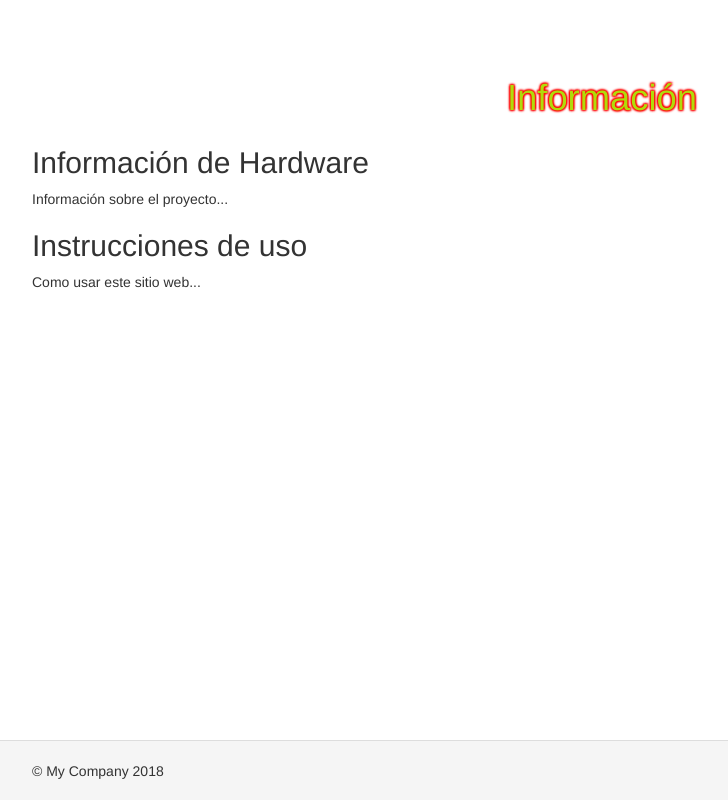
After one commit to raupulus/raspberry_web, a Yii app: template views/site/informacion.php in a window 1280 px wide. The commit adds this page. Shown: the whole page, without its empty margins (38-766 px from the left). Run offline with PHP 8.4 and a stand-in for Yii, Linux system fonts and the light colour scheme; the template is opened without the code that fills it, so the values that code supplies are empty; some libraries are stand-ins or nearby versions.

Commit message:
Sección para información sobre el proyecto e instrucciones planteadas

```diff
--- a/themes/rpihacker/layouts/main.php
+++ b/themes/rpihacker/layouts/main.php
@@ -64,6 +64,7 @@ AppAsset::register($this);
                         ['label' => 'Inicio', 'url' => ['site/index']],
                         ['label' => 'GPIO', 'url' => ['site/gpio']],
                         ['label' => 'Monitorización', 'url' => ['site/monitorizar']],
+                        ['label' => 'Información', 'url' => ['site/informacion']],
                         ['label' => 'About', 'url' => ['site/about']],
                         ['label' => 'Contacto', 'url' => ['site/contact']],
                         Yii::$app->user->isGuest ? (
--- /dev/null
+++ b/views/site/informacion.php
@@ -0,0 +1,26 @@
+<?php
+
+/* @var $this yii\web\View */
+
+use yii\helpers\Html;
+
+$this->title = 'Información';
+$this->params['breadcrumbs'][] = $this->title;
+
+?>
+<div class="monitorizar">
+
+    <h1><?= Html::encode($this->title) ?></h1>
+
+    <h2>Información de Hardware</h2>
+
+    <p>
+        Información sobre el proyecto...
+    </p>
+
+    <h2>Instrucciones de uso</h2>
+
+    <p>
+        Como usar este sitio web...
+    </p>
+</div>
```
Also changed, not shown: controllers/SiteController.php (+9 -0 lines).
